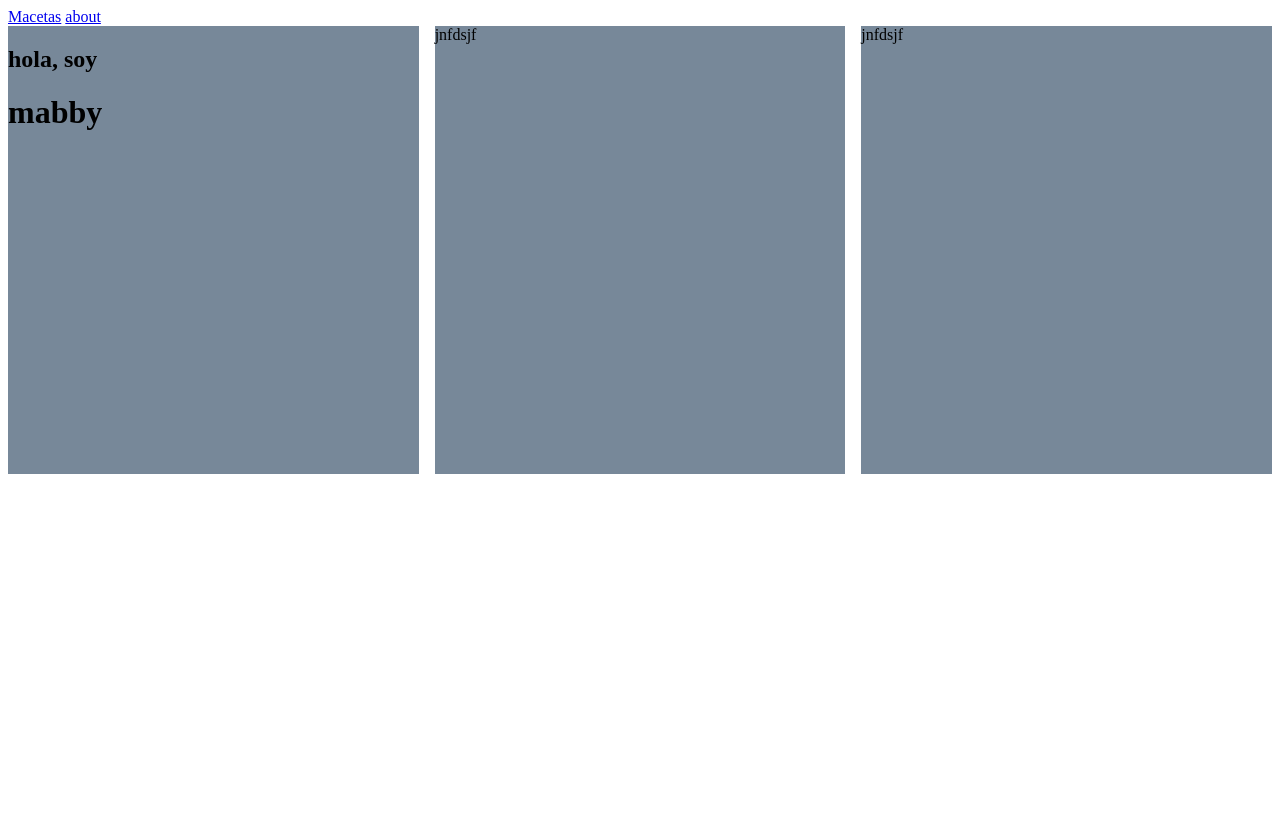
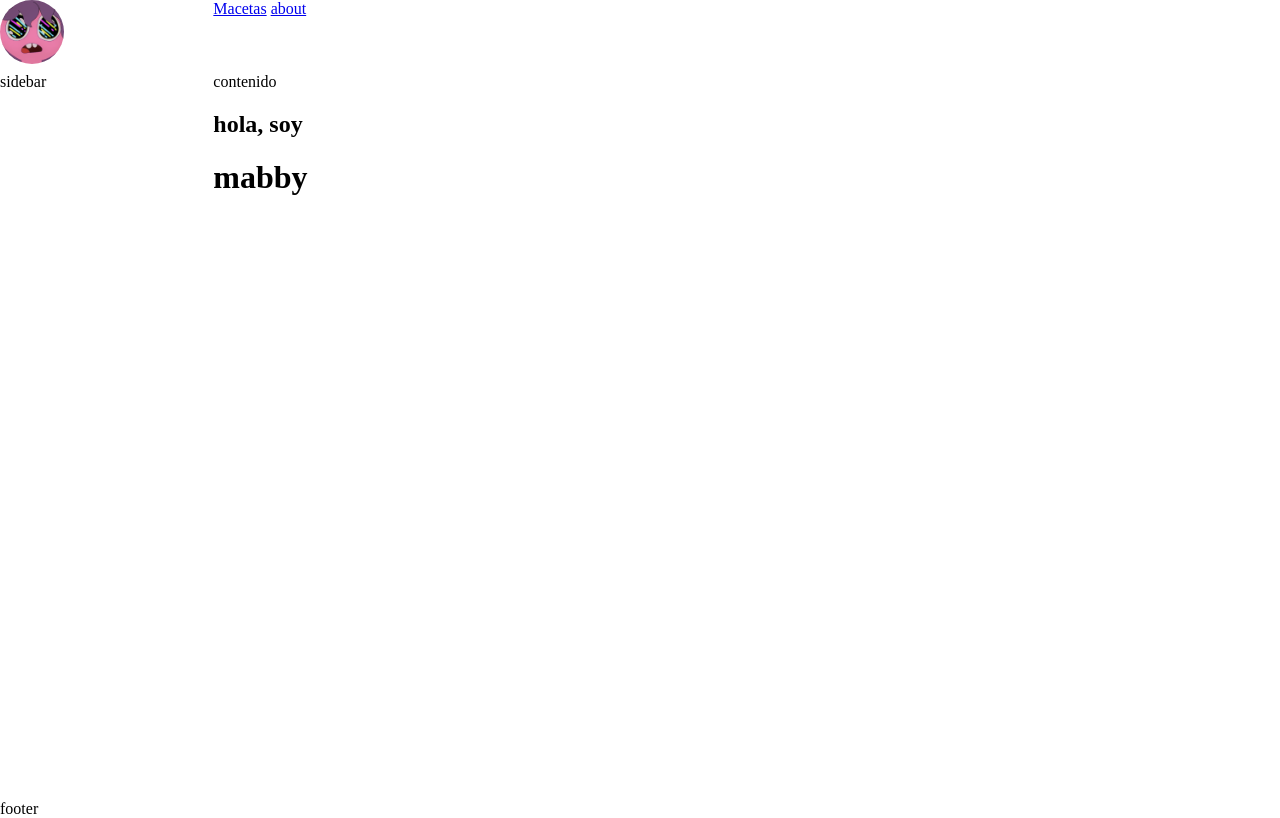
Before and after one commit to BAMG1110/mabby.svelte, a SvelteKit app in the folder mabby.svelte/: page / in a window 1280 px wide. Built offline with nearby package versions, Linux system fonts and the light colour scheme.

Commit message:
layout inicial. grid

```diff
--- a/mabby.svelte/src/app.html
+++ b/mabby.svelte/src/app.html
@@ -9,4 +9,12 @@
 	<body data-sveltekit-preload-data="hover">
 		<div>%sveltekit.body%</div>
 	</body>
+	<style>
+		body, html {
+			margin: 0;
+			padding: 0;
+			max-width: 100%;
+			height: 100vh;
+		}
+	</style>
 </html>
--- a/mabby.svelte/src/routes/+layout.svelte
+++ b/mabby.svelte/src/routes/+layout.svelte
@@ -1,5 +1,46 @@
-<nav>
-    <a href="/">Macetas</a>
-    <a href="/about">about</a>
-</nav>
-<slot/>
+<script>
+	import logo from '$lib/assets/logo.gif';
+</script>
+
+<style>
+    img {
+        width: 4rem;
+        height: 4rem;
+        border-radius: 50%;
+    }
+
+    .main {
+        height: 100vh;
+        display: grid;
+        grid-template-columns: minmax(10rem, 2fr) minmax(auto, 10fr);
+        grid-auto-rows: 1fr 10fr 1fr;
+    }
+    footer {
+        grid-column-start: 1;
+        grid-column-end: -1;
+    }
+</style>
+
+<div class="main">
+    <div class="logo">
+        <a href="/">
+            <img src={logo} alt="mabby1110 logo">
+        </a>
+    </div>
+    <nav>
+        <div class="navbar">
+            <a href="/macetas">Macetas</a>
+            <a href="/about">about</a>
+        </div>
+    </nav>
+    <div class="sidebar">
+        sidebar
+    </div>
+    <div class="content">
+        contenido
+        <slot/>
+    </div>
+</div>
+<footer>
+    footer
+</footer>
--- a/mabby.svelte/src/routes/+page.svelte
+++ b/mabby.svelte/src/routes/+page.svelte
@@ -1,24 +1,6 @@
-<div class="parent">
-    <div class="child">
-        <h2>hola, soy </h2><h1>mabby</h1>
-    </div>
-    <div class="child">
-        jnfdsjf
-    </div>
-    <div class="child">
-        jnfdsjf
-    </div>
+<div>
+    <h2>hola, soy </h2><h1>mabby</h1>
 </div>
 
 <style>
-    .child {
-        background-color:lightslategrey;
-    }
-    .parent {
-        display: grid;
-        gap: 1rem;
-
-        grid-template-columns: repeat(auto-fit, minmax(15rem, auto));
-        grid-auto-rows: 28rem;
-    }
 </style>
--- /dev/null
+++ b/mabby.svelte/src/routes/macetas/+page.svelte
@@ -0,0 +1,3 @@
+<div class="child">
+    macetas
+</div>
```
Also changed, not shown: mabby.svelte/src/lib/assets/logo.gif (added).
